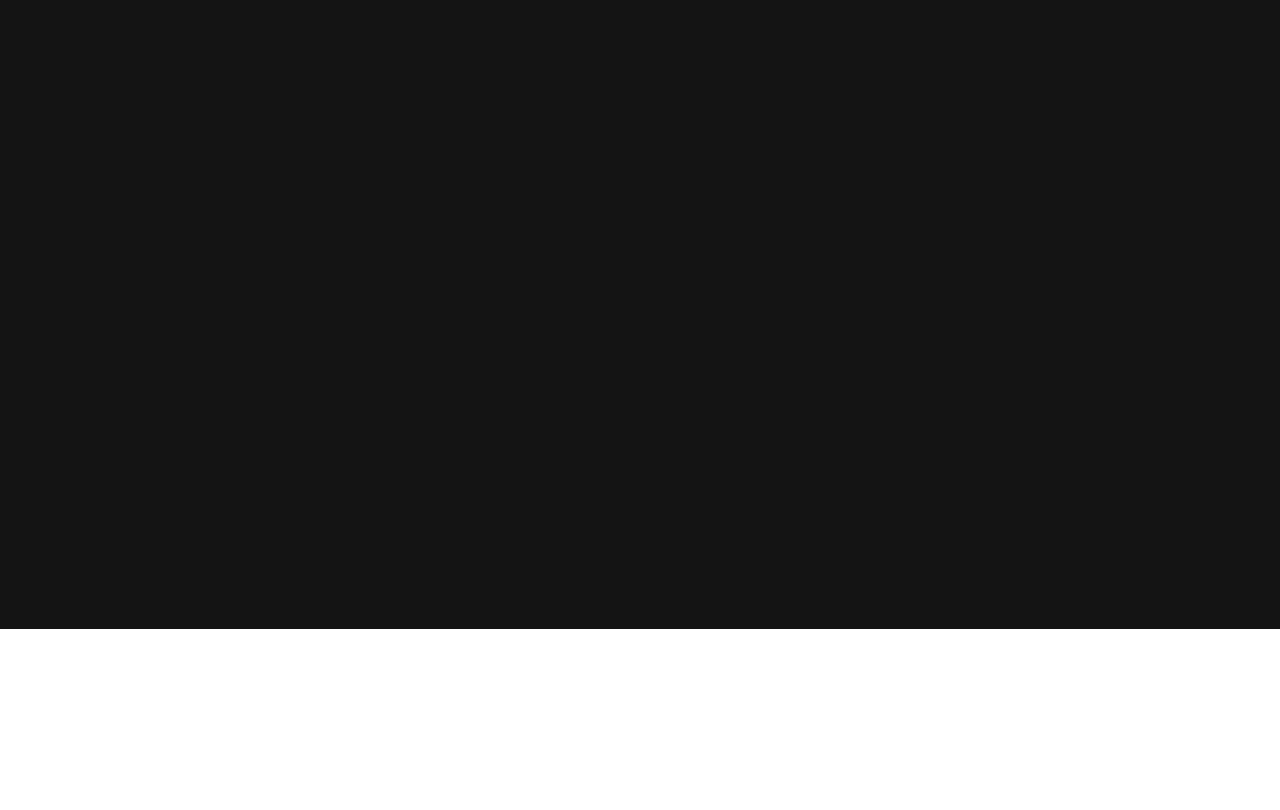
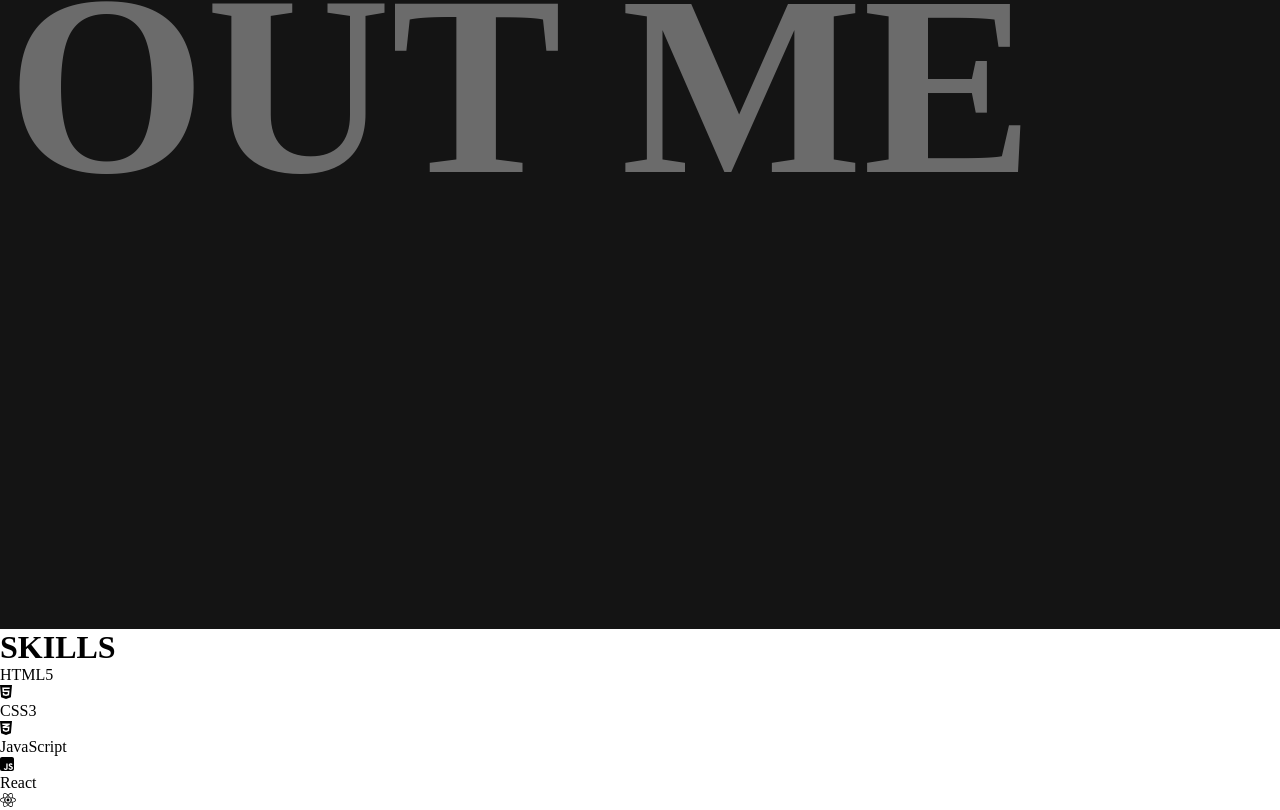
Before and after one commit to anazbinnoushad/anazbinnoushad.github.io, a React (Create React App) app: page / in a window 1280 px wide. Shown: the part 971-1781 px from the top of the page. Before the commit the page ends 1600 px from the top, so only its background shows below. Built offline with nearby package versions, Linux system fonts and the light colour scheme.

Commit message:
Skills js file completed

```diff
--- a/package.json
+++ b/package.json
@@ -3,6 +3,11 @@
   "version": "0.1.0",
   "private": true,
   "dependencies": {
+    "@fortawesome/fontawesome-svg-core": "^1.3.0",
+    "@fortawesome/free-brands-svg-icons": "^6.0.0",
+    "@fortawesome/free-regular-svg-icons": "^6.0.0",
+    "@fortawesome/free-solid-svg-icons": "^6.0.0",
+    "@fortawesome/react-fontawesome": "^0.1.17",
     "@testing-library/jest-dom": "^5.16.2",
     "@testing-library/react": "^12.1.2",
     "@testing-library/user-event": "^13.5.0",
--- a/src/App.js
+++ b/src/App.js
@@ -1,6 +1,7 @@
 import './App.css';
 import About from './components/About/About';
 import NavBar from './components/NavBar/NavBar';
+import Skills from './components/Skills/Skills';
 import Title from './components/Title/Title';
 
 function App() {
@@ -11,6 +12,7 @@ function App() {
         <Title />
       </div>
       <About />
+      <Skills />
     </div>
   );
 }
--- a/src/components/About/About.css
+++ b/src/components/About/About.css
@@ -7,7 +7,7 @@
 }
 .about_title{
     position: absolute;
-    top: 130%;
+    top: 30%;
     left: 20%;
     color: #EEEEEE;
     font-weight: 700;
--- /dev/null
+++ b/src/components/Skills/Skills.js
@@ -0,0 +1,32 @@
+import { faHtml5 , faCss3Alt , faJsSquare, faReact } from '@fortawesome/free-brands-svg-icons'
+import { FontAwesomeIcon } from '@fortawesome/react-fontawesome'
+import React from 'react'
+import './Skills.css'
+function Skills() {
+  return (
+    <div>
+        <div class="skills_title_body">
+            <h1 class="skills_title">SKILLS</h1>
+        </div>
+        <div className="html_title">
+            <p>HTML5</p>
+            <FontAwesomeIcon icon={faHtml5} />
+        </div>
+        <div className="css_title">
+            <p>CSS3</p>
+            <FontAwesomeIcon icon={faCss3Alt} />
+        </div>
+        <div className="javascript_title">
+            <p>JavaScript</p>
+            <FontAwesomeIcon icon={ faJsSquare } />
+        </div>
+        <div className="react_title">
+            <p>React</p>
+            <FontAwesomeIcon icon={ faReact } />
+        </div>
+    </div>
+
+  )
+}
+
+export default Skills
```
Also changed, not shown: src/components/Skills/Skills.css (added), 1 other file (tests, documents, lock files or other folders).
